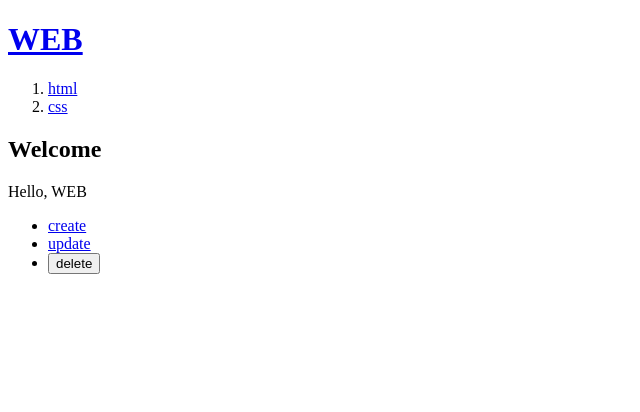
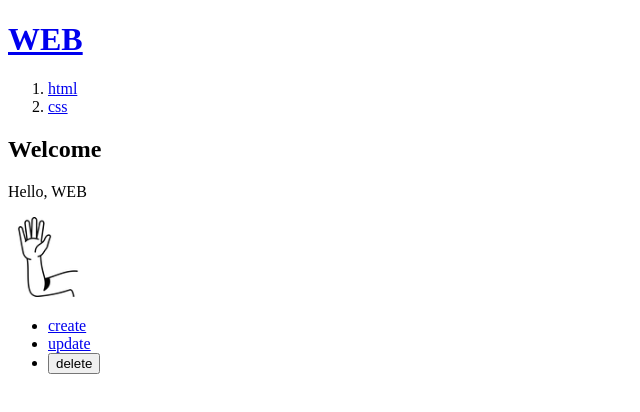
Before and after one commit to ongdv/next-study, a Next.js app: page / in a window 1280 px wide. Shown: the top 412 px of the page, without its empty margins (0-640 px from the left). Built offline with nearby package versions, Linux system fonts and the light colour scheme.

Commit message:
[UPDATE] Using Static Resource

```diff
--- a/src/app/page.js
+++ b/src/app/page.js
@@ -1,10 +1,11 @@
-import Image from 'next/image';
-
 export default function Home() {
   return (
     <>
       <h2>Welcome</h2>
       Hello, WEB
+      <p>
+        <img src="/hello.png" width="80" alt="" />
+      </p>
     </>
   );
 }
```
Also changed, not shown: public/hello.png (added).
